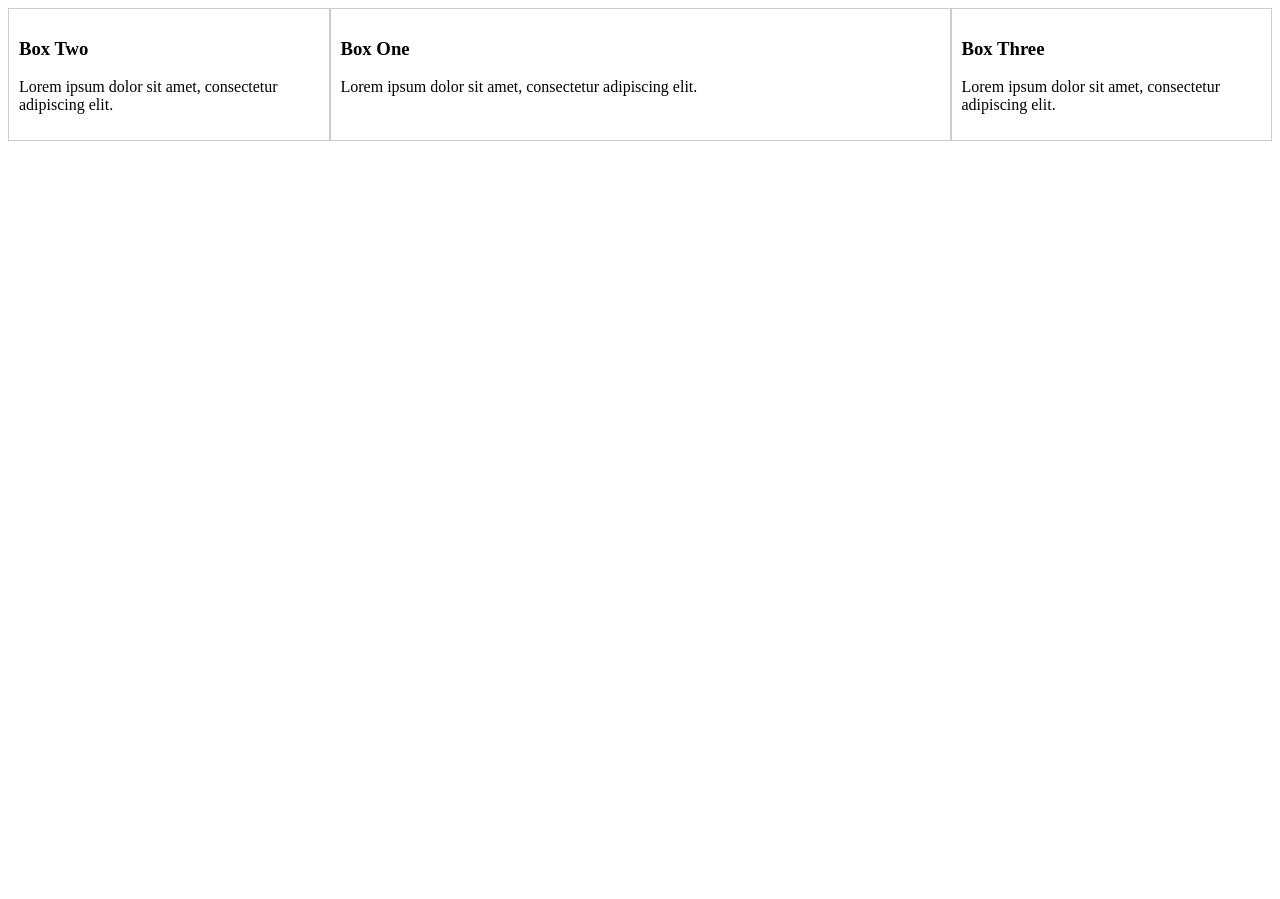
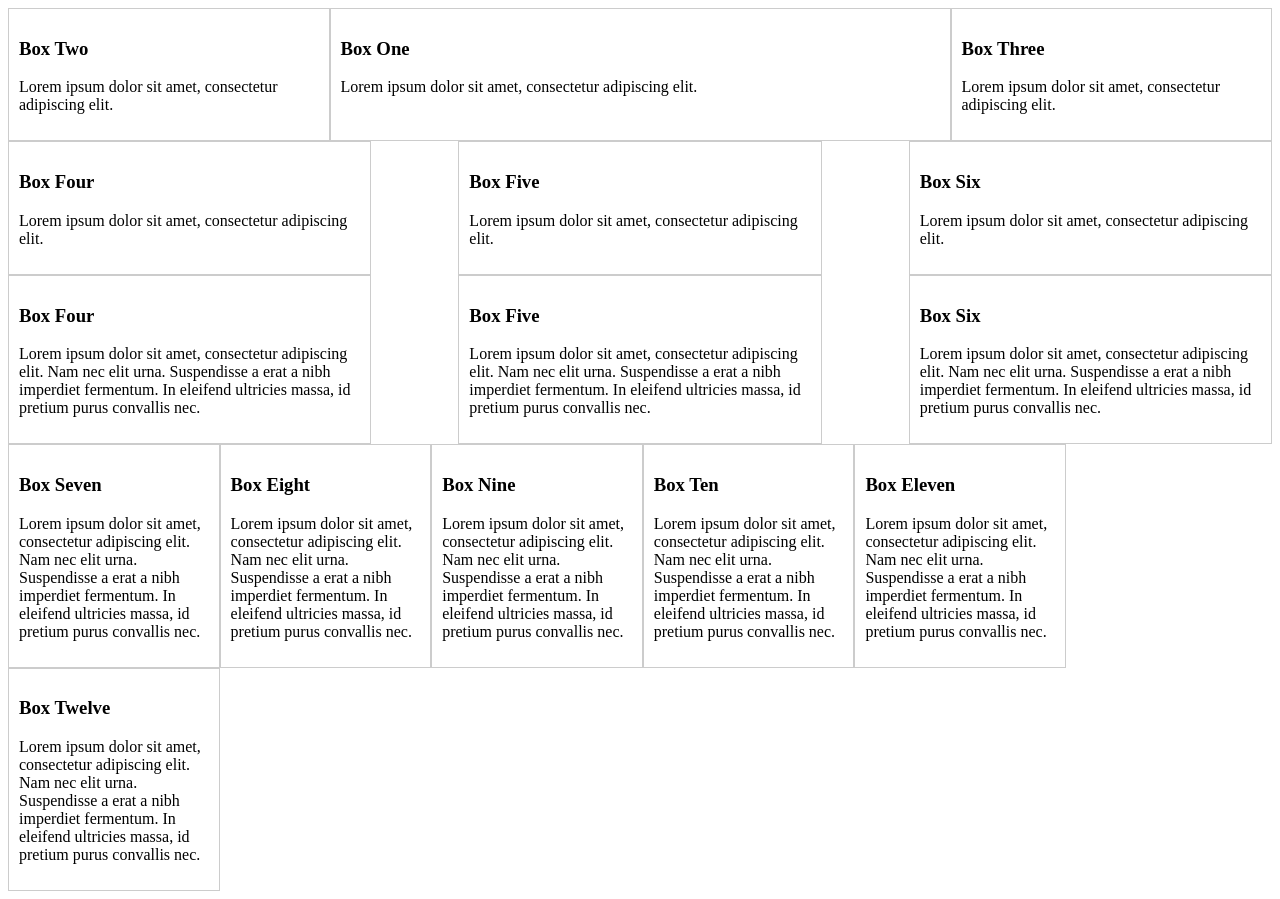
Before and after one commit to webdevfarhan/Css, a plain HTML site: page Flexbox in 20 minutes/index.html in a window 1280 px wide. Before the commit the page ends 800 px from the top, so only its background shows below. Drawn offline with Linux system fonts and the light colour scheme.

Commit message:
completed

```diff
--- a/Flexbox in 20 minutes/index.html
+++ b/Flexbox in 20 minutes/index.html
@@ -6,6 +6,7 @@
     <meta name="viewport" content="width=device-width, initial-scale=1.0" />
     <title>FlexBox in 20 minutes</title>
     <style>
+      @media (min-width: 468px) {
         .container-1 {
           display: flex;
           /* align-items: flex-start; */
@@ -13,8 +14,16 @@
           /* align-items: center; */
           /* flex-direction: column; */
         }
+        .container-2 {
+          display: flex;
+          /* justify-content: flex-start; */
+          justify-content: space-between;
+        }
+      }
 
-      .container-1 div {
+      .container-1 div,
+      .container-2 div,
+      .container-3 div {
         border: 1px solid #ccc;
         padding: 10px;
       }
@@ -33,6 +42,19 @@
         flex: 1;
         order: 3;
       }
+
+      .container-2-box {
+        flex-basis: 27%;
+      }
+
+      .container-3-box {
+        flex-basis: 15%;
+      }
+
+      .container-3 {
+        display: flex;
+        flex-wrap: wrap;
+      }
     </style>
   </head>
   <body>
@@ -50,5 +72,89 @@
         <p>Lorem ipsum dolor sit amet, consectetur adipiscing elit.</p>
       </div>
     </div>
+
+    <div class="container-2">
+      <div class="container-2-box">
+        <h3>Box Four</h3>
+        <p>Lorem ipsum dolor sit amet, consectetur adipiscing elit.</p>
+      </div>
+      <div class="container-2-box">
+        <h3>Box Five</h3>
+        <p>Lorem ipsum dolor sit amet, consectetur adipiscing elit.</p>
+      </div>
+      <div class="container-2-box">
+        <h3>Box Six</h3>
+        <p>Lorem ipsum dolor sit amet, consectetur adipiscing elit.</p>
+      </div>
+    </div>
+
+    <div class="container-2">
+      <div class="container-2-box">
+        <h3>Box Four</h3>
+        <p>
+          Lorem ipsum dolor sit amet, consectetur adipiscing elit. Nam nec elit urna. Suspendisse a erat a nibh imperdiet fermentum. In eleifend ultricies massa, id pretium purus
+          convallis nec.
+        </p>
+      </div>
+      <div class="container-2-box">
+        <h3>Box Five</h3>
+        <p>
+          Lorem ipsum dolor sit amet, consectetur adipiscing elit. Nam nec elit urna. Suspendisse a erat a nibh imperdiet fermentum. In eleifend ultricies massa, id pretium purus
+          convallis nec.
+        </p>
+      </div>
+      <div class="container-2-box">
+        <h3>Box Six</h3>
+        <p>
+          Lorem ipsum dolor sit amet, consectetur adipiscing elit. Nam nec elit urna. Suspendisse a erat a nibh imperdiet fermentum. In eleifend ultricies massa, id pretium purus
+          convallis nec.
+        </p>
+      </div>
+    </div>
+
+    <div class="container-3">
+      <div class="container-3-box">
+        <h3>Box Seven</h3>
+        <p>
+          Lorem ipsum dolor sit amet, consectetur adipiscing elit. Nam nec elit urna. Suspendisse a erat a nibh imperdiet fermentum. In eleifend ultricies massa, id pretium purus
+          convallis nec.
+        </p>
+      </div>
+      <div class="container-3-box">
+        <h3>Box Eight</h3>
+        <p>
+          Lorem ipsum dolor sit amet, consectetur adipiscing elit. Nam nec elit urna. Suspendisse a erat a nibh imperdiet fermentum. In eleifend ultricies massa, id pretium purus
+          convallis nec.
+        </p>
+      </div>
+      <div class="container-3-box">
+        <h3>Box Nine</h3>
+        <p>
+          Lorem ipsum dolor sit amet, consectetur adipiscing elit. Nam nec elit urna. Suspendisse a erat a nibh imperdiet fermentum. In eleifend ultricies massa, id pretium purus
+          convallis nec.
+        </p>
+      </div>
+      <div class="container-3-box">
+        <h3>Box Ten</h3>
+        <p>
+          Lorem ipsum dolor sit amet, consectetur adipiscing elit. Nam nec elit urna. Suspendisse a erat a nibh imperdiet fermentum. In eleifend ultricies massa, id pretium purus
+          convallis nec.
+        </p>
+      </div>
+      <div class="container-3-box">
+        <h3>Box Eleven</h3>
+        <p>
+          Lorem ipsum dolor sit amet, consectetur adipiscing elit. Nam nec elit urna. Suspendisse a erat a nibh imperdiet fermentum. In eleifend ultricies massa, id pretium purus
+          convallis nec.
+        </p>
+      </div>
+      <div class="container-3-box">
+        <h3>Box Twelve</h3>
+        <p>
+          Lorem ipsum dolor sit amet, consectetur adipiscing elit. Nam nec elit urna. Suspendisse a erat a nibh imperdiet fermentum. In eleifend ultricies massa, id pretium purus
+          convallis nec.
+        </p>
+      </div>
+    </div>
   </body>
 </html>
```
Lines whose indentation alone changed are shown as unchanged.
